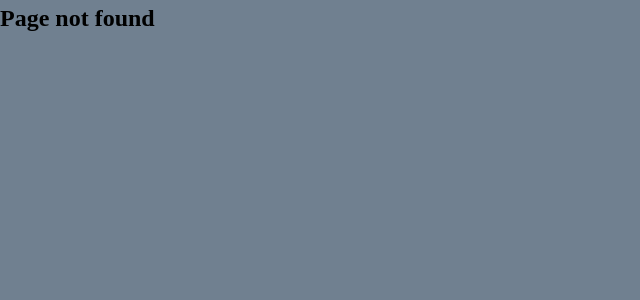
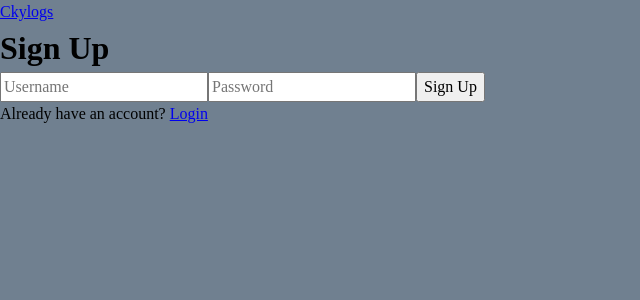
Before and after one commit to ckyever/ckylogs, a React (Vite) app in the folder frontend/public/: page /signup in a window 1280 px wide. Before the commit this address had no page. Shown: the top 300 px of the page, without its empty margins (0-640 px from the left). Built offline with nearby package versions, Linux system fonts and the light colour scheme.

Commit message:
Fix signup/login pages to have separate route paths

```diff
--- a/frontend/public/src/components/Login.jsx
+++ b/frontend/public/src/components/AuthForm.jsx
@@ -3,14 +3,14 @@ import { useState } from "react";
 import { Link, useOutletContext } from "react-router";
 import { useNavigate } from "react-router-dom";
 
-function Login() {
-  const [isLoginMode, setIsLoginMode] = useState(true);
+function AuthForm() {
   const [loginUsername, setLoginUsername] = useState("");
   const [password, setPassword] = useState("");
 
   const { setUserToken, setUsername } = useOutletContext();
   const navigate = useNavigate();
 
+  const isLoginMode = location.pathname === "/login";
   const apiUrl = `http://localhost:3000/api${isLoginMode ? "/login" : "/user"}`;
 
   const handleUsernameChange = async (event) => {
@@ -86,17 +86,15 @@ function Login() {
       </form>
       {isLoginMode ? (
         <span>
-          Don't have an account?{" "}
-          <button onClick={() => setIsLoginMode(false)}>Sign Up</button>
+          Don't have an account? <Link to="/signup">Sign Up</Link>
         </span>
       ) : (
         <span>
-          Already have an account?{" "}
-          <button onClick={() => setIsLoginMode(true)}>Login</button>
+          Already have an account? <Link to="/login">Login</Link>
         </span>
       )}
     </div>
   );
 }
 
-export default Login;
+export default AuthForm;
--- a/frontend/public/src/routes.jsx
+++ b/frontend/public/src/routes.jsx
@@ -4,7 +4,7 @@ import { redirect } from "react-router";
 import App from "./App.jsx";
 import Error from "./components/Error.jsx";
 import Home from "./components/Home.jsx";
-import Login from "./components/Login.jsx";
+import AuthForm from "./components/AuthForm.jsx";
 import Post from "./components/Post.jsx";
 import User from "./components/User.jsx";
 
@@ -16,7 +16,16 @@ const routes = [
       { index: true, element: <Home /> },
       {
         path: "login",
-        element: <Login />,
+        element: <AuthForm />,
+        loader: async () => {
+          if (localStorage.getItem(constants.LOCAL_STORAGE_USER_TOKEN)) {
+            return redirect("/");
+          }
+        },
+      },
+      {
+        path: "signup",
+        element: <AuthForm />,
         loader: async () => {
           if (localStorage.getItem(constants.LOCAL_STORAGE_USER_TOKEN)) {
             return redirect("/");
```
